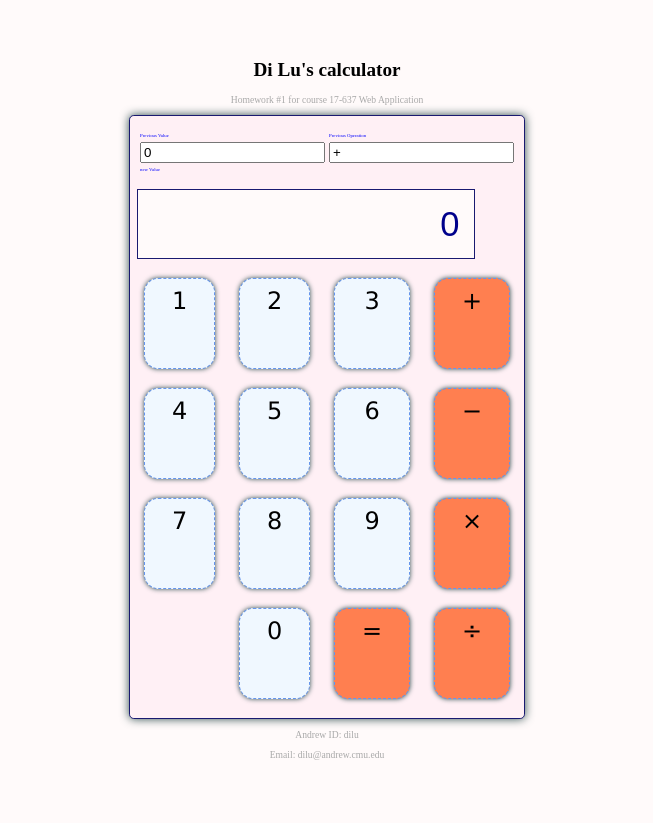
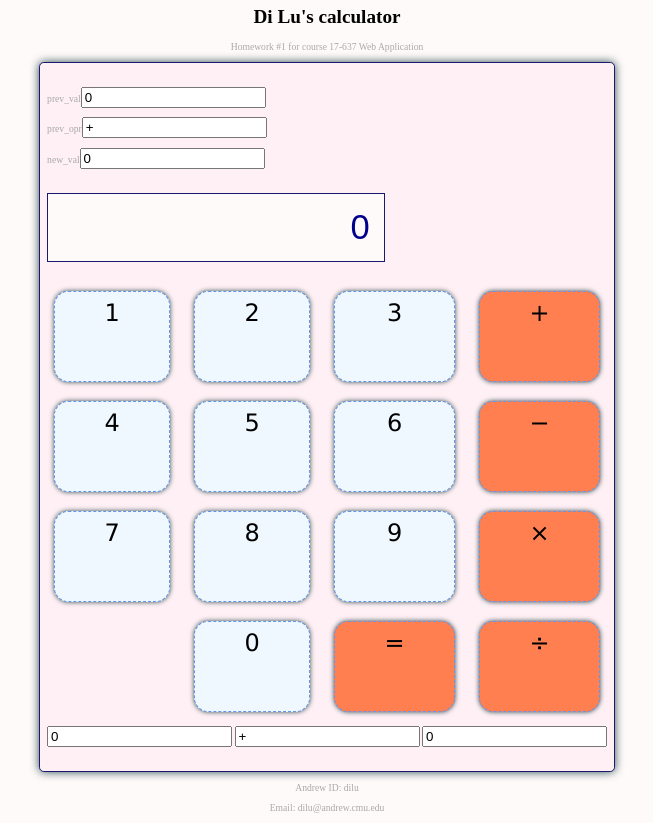
Before and after one commit to Aprilluabsinthe/Social-Network-Web-Application, a Django app: page / in a window 1280 px wide. Shown: the whole page, without its empty margins (313-966 px from the left). Before the commit the page ends 760 px from the top, so only its background shows below. Run offline with Django 3.2, Linux system fonts and the light colour scheme.

Commit message:
\change show place to form, make buttons submittable, change button values to writeup requirements

```diff
--- a/hw3/calculator/templates/calculator/calculator.html
+++ b/hw3/calculator/templates/calculator/calculator.html
@@ -17,43 +17,41 @@
     <!-- the main board for the calculator    -->
     <div class="area-mainboard">
         <!-- the display part with number ZERO -->
-        <table>
-            <tr>
-                <td>Previous Value</td>
-                <td>Previous Operation</td>
-            </tr>
-            <tr>
-                <td>
-                    <input type="text" readonly="" id="prevval" value="0">
-                </td>
-                <td>
-                    <input type="text" readonly="" id="prevop" value="+">
-                </td>
-            </tr>
-            <tr>
-                <td>new Value</td>
-            </tr>
-        </table>
-        <input class = "area-display" type="text" readonly="" id="calc-display" value="0">
+        <form method="GET">
+            <p>prev_val<input type = "text" name="prev_val" value="{{prev_val}}"></p>
+            <p>prev_opr<input type = "text" name="prev_opr" value="{{prev_opr}}"></p>
+            <p>new_val<input type = "text" name="new_val" value="{{new_val}}"></p>
+        </form>
 
+        <form method="GET" >
+            <input class = "area-display" type="text" readonly="" id="calc-display" name="cal_result" value="{{cal_result}}">
+        </form>
+
+        <form method="POST">
         <!-- the number and calculator part    -->
-        <div class="area-calcboard">
-            <button class="key number" id="calc-key-1" value=1 onclick="setNum(1)"> 1 </button>
-            <button class="key number" id="calc-key-2" value=2 onclick="setNum(2)"> 2 </button>
-            <button class="key number" id="calc-key-3" value=3 onclick="setNum(3)"> 3 </button>
-            <button class="key operator" id="calc-plus" value='+' onclick="calculate('+')"> &plus; </button>
-            <button class="key number" id="calc-key-4" value=4 onclick="setNum(4)"> 4 </button>
-            <button class="key number" id="calc-key-5" value=5 onclick="setNum(5)"> 5 </button>
-            <button class="key number" id="calc-key-6" value=6 onclick="setNum(6)"> 6 </button>
-            <button class="key operator" id="calc-minus" value='-' onclick="calculate('-')"> &minus; </button>
-            <button class="key number" id="calc-key-7" value=7 onclick="setNum(7)"> 7 </button>
-            <button class="key number" id="calc-key-8" value=8 onclick="setNum(8)"> 8 </button>
-            <button class="key number" id="calc-key-9" value=9 onclick="setNum(9)"> 9 </button>
-            <button class="key operator" id="calc-times" value='*' onclick="calculate('*')"> &times; </button>
-            <button class="key number" id="calc-key-0" value=0 onclick="setNum(0)"> 0 </button>
-            <button class="key operator" id="calc-equals" onclick="equals()"> &equals; </button>
-            <button class="key operator" id="calc-divide" value='/' onclick="calculate('/')"> &divide; </button>
-        </div>
+        <p class="area-calcboard" type="submit" action="calculator" method="POST">
+            <button class="key number" id="calc-key-1" value="1" name="button" type="submit" > 1 </button>
+            <button class="key number" id="calc-key-2" value="2" name="button" type="submit"> 2 </button>
+            <button class="key number" id="calc-key-3" value="3" name="button" type="submit"> 3 </button>
+            <button class="key operator" id="calc-plus" value="plus" name="button" type="submit"> &plus; </button>
+            <button class="key number" id="calc-key-4" value="4" name="button" type="submit"> 4 </button>
+            <button class="key number" id="calc-key-5" value="5" name="button" type="submit"> 5 </button>
+            <button class="key number" id="calc-key-6" value="6" name="button" type="submit"> 6 </button>
+            <button class="key operator" id="calc-minus" value="minus" name="button" type="submit"> &minus; </button>
+            <button class="key number" id="calc-key-7" value="7" name="button" type="submit"> 7 </button>
+            <button class="key number" id="calc-key-8" value="8" name="button" type="submit"> 8 </button>
+            <button class="key number" id="calc-key-9" value="9" name="button" type="submit"> 9 </button>
+            <button class="key operator" id="calc-times" value="times" name="button" type="submit"> &times; </button>
+            <button class="key number" id="calc-key-0" value="0" name="button" type="submit"> 0 </button>
+            <button class="key operator" id="calc-equals" value="equals" name="button" type="submit"> &equals; </button>
+            <button class="key operator" id="calc-divide" value="divide" name="button" type="submit"> &divide; </button>
+            <p>
+                <input id="prev_val" type = "text" name="prev_val_post" value="{{prev_val}}">
+                <input id="prev_opr" type = "text" name="prev_opr_post" value="{{prev_opr}}">
+                <input id="new_val" type = "text" name="new_val_post" value="{{new_val}}">
+            </p>
+            {% csrf_token %}
+        </form>
     </div>
     <!--  additional paragraph  -->
     <p class="center">Andrew ID: dilu</p>
```
